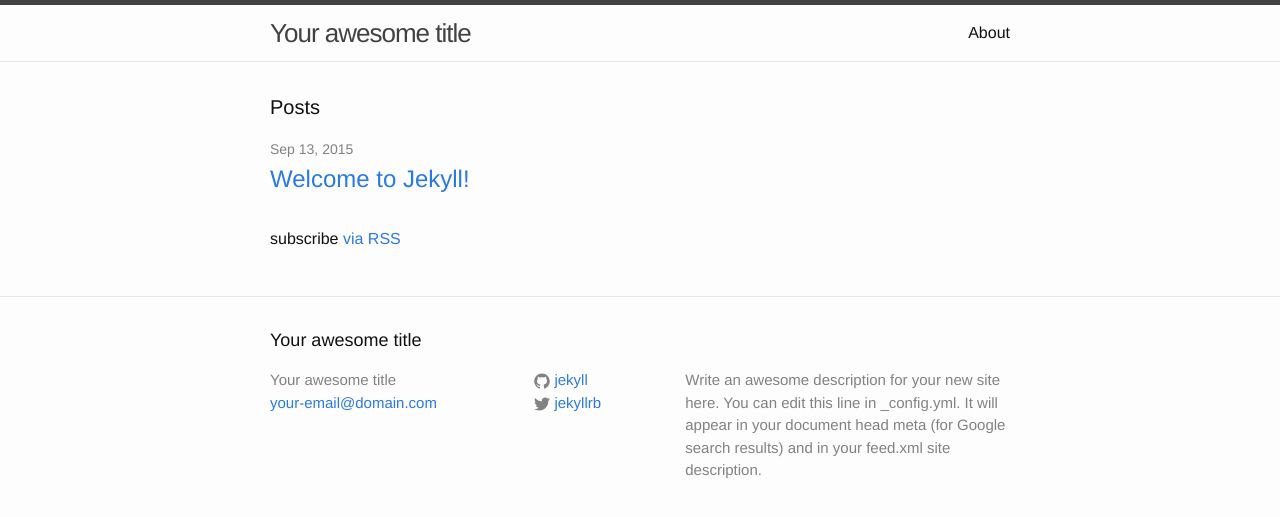
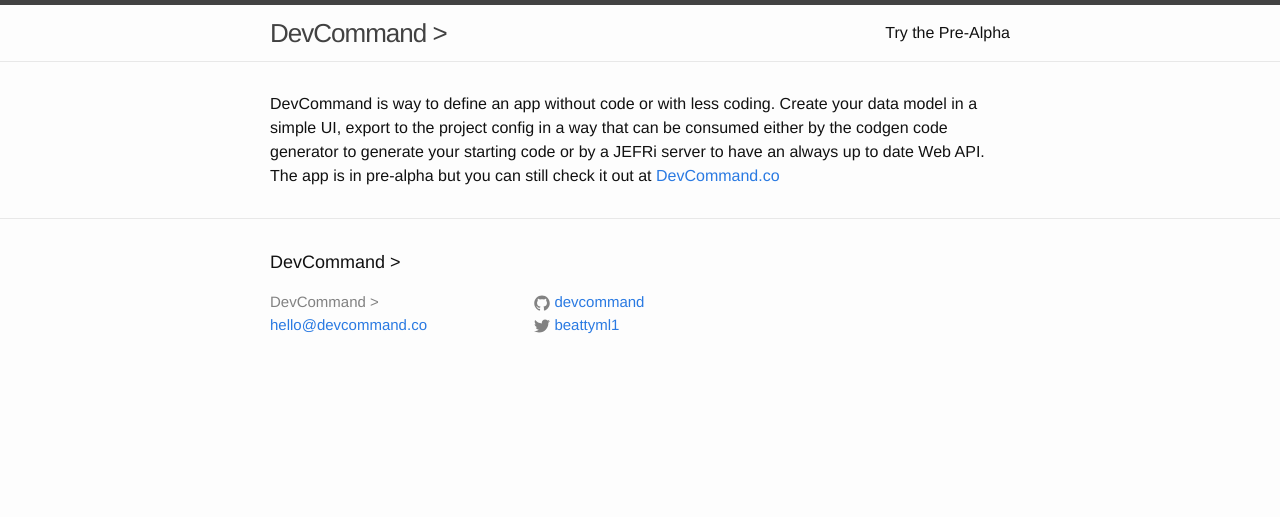
Before and after one commit to devcommand/devcommand.github.io, a Jekyll site: the page built from index.html, in a window 1280 px wide. Shown: the top 517 px of the page. Built offline with Jekyll 4.4.1, drawn with Linux system fonts in a browser that asks for light colours.

Commit message:
Initial commit

```diff
--- a/_config.yml
+++ b/_config.yml
@@ -1,14 +1,12 @@
 # Site settings
-title: Your awesome title
-email: your-email@domain.com
+title: DevCommand >
+email: hello@devcommand.co
 description: > # this means to ignore newlines until "baseurl:"
-  Write an awesome description for your new site here. You can edit this
-  line in _config.yml. It will appear in your document head meta (for
-  Google search results) and in your feed.xml site description.
+
 baseurl: "" # the subpath of your site, e.g. /blog/
-url: "http://yourdomain.com" # the base hostname & protocol for your site
-twitter_username: jekyllrb
-github_username:  jekyll
+url: "http://devcommand.github.io" # the base hostname & protocol for your site
+twitter_username: beattyml1
+github_username:  devcommand
 
 # Build settings
 markdown: kramdown
--- a/_includes/header.html
+++ b/_includes/header.html
@@ -19,6 +19,7 @@
           <a class="page-link" href="{{ page.url | prepend: site.baseurl }}">{{ page.title }}</a>
           {% endif %}
         {% endfor %}
+        <a class="page-link" href="https://www.devcommand.co">Try the Pre-Alpha</a>
       </div>
     </nav>
 
--- a/index.html
+++ b/index.html
@@ -3,8 +3,11 @@
 ---
 
 <div class="home">
+  <div id="about">
+    DevCommand is way to define an app without code or with less coding. Create your data model in a simple UI, export to the project config in a way that can be consumed either by the codgen code generator to generate your starting code or by a JEFRi server to have an always up to date Web API. The app is in pre-alpha but you can still check it out at <a href="https://www.devcommand.co">DevCommand.co</a>
+  </div>
 
-  <h1 class="page-heading">Posts</h1>
+  <!-- <h1 class="page-heading" id="posts">Posts</h1>
 
   <ul class="post-list">
     {% for post in site.posts %}
@@ -18,6 +21,6 @@
     {% endfor %}
   </ul>
 
-  <p class="rss-subscribe">subscribe <a href="{{ "/feed.xml" | prepend: site.baseurl }}">via RSS</a></p>
+  <p class="rss-subscribe">subscribe <a href="{{ "/feed.xml" | prepend: site.baseurl }}">via RSS</a></p> -->
 
 </div>
```
Also changed, not shown: about.md (deleted, +0 -11 lines).
